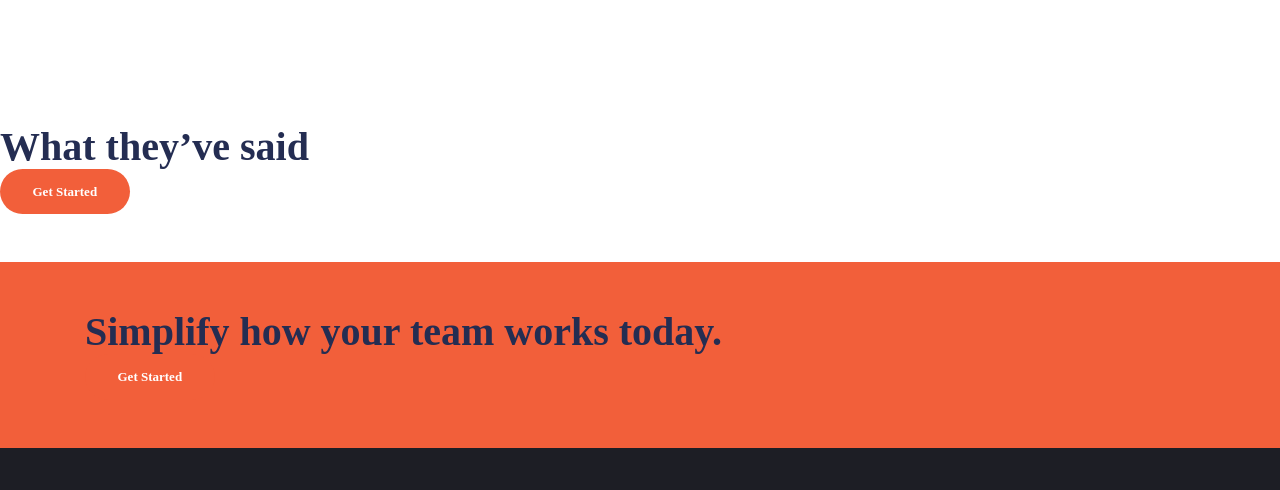
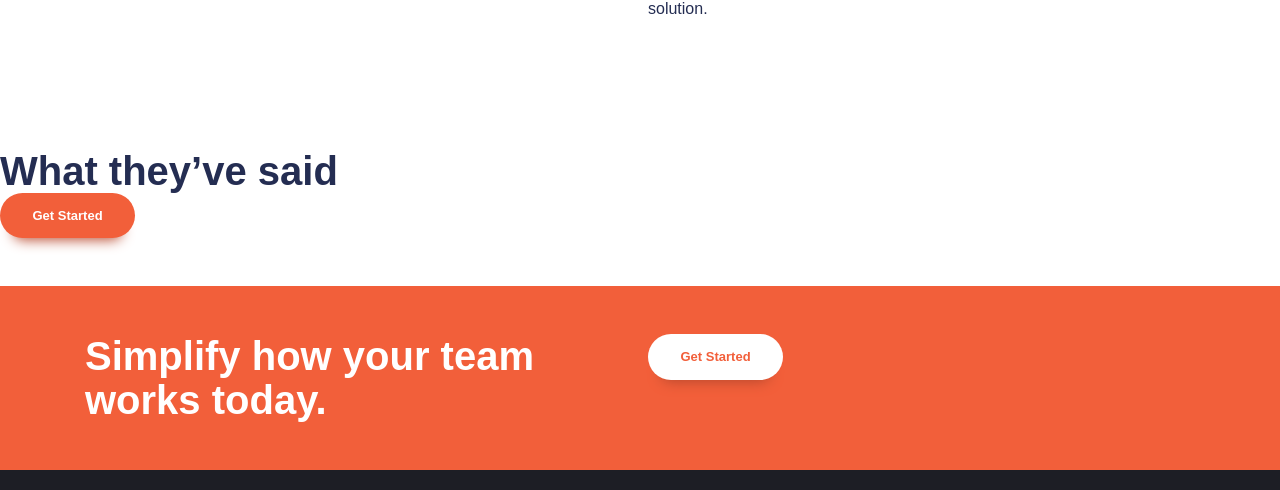
Before and after one commit to laabidihamza/Manage-landing-page, a plain HTML site: page index.html in a window 1280 px wide. Shown: the part 1192-1682 px from the top of the page. Drawn offline with Linux system fonts and the light colour scheme.

Commit message:
finish the general styling

```diff
--- a/index.html
+++ b/index.html
@@ -77,7 +77,7 @@
         </section>
         <section class="cta | padding-block-700 bg-accent-400 text-neutral-100">
             <div class="container">
-                <div class="even-volumns">
+                <div class="even-columns">
                     <div>
                         <p class="fs-secondary-heading fw-bold">Simplify how your team works today.</p>
                     </div>
--- a/style.css
+++ b/style.css
@@ -1,12 +1,13 @@
 :root {
+    --clr-accent-500: hsl(12, 60%, 45%);
     --clr-accent-400: hsl(12, 88%, 59%);
     --clr-accent-300: hsl(12, 88%, 75%);
     --clr-accent-100: hsl(13, 100%, 96%);
     --clr-primary-400: hsl(228, 39%, 23%);
     --clr-neutral-900: hsl(232, 12%, 13%);
-    --clr-neutral-100: hsl(0, 0, 100%);
+    --clr-neutral-100: white;
     --ff-primary: "Be Vietnam Pro", sans-serif;
-    --ff-body: var (var(--ff-primary));
+    --ff-body: var(--ff-primary);
     --ff-heading: var(--ff-primary);
     --fw-regular: 400;
     --fw-semi-bold: 500;
@@ -265,14 +266,27 @@ body {
     text-decoration: none;
     border: 0;
     border-radius: 100vmax;
-    padding: 1em 2.5em;
+    padding: 1.25em 2.5em;
     font-weight: var(--fw-bold);
     font-size: var(--fs-button);
+    line-height: 1;
     color: white;
     background-color: var(--clr-accent-400);
+    box-shadow: 0 1.125em 1em -1em var(--clr-accent-500);
+}
+
+.button[data-type="inverted"] {
+    background-color: white;
+    color: var(--clr-accent-400);
 }
 
 .button:hover,
 .button:focus-visible {
     background-color: var(--clr-accent-300);
 }
+
+.button[data-type="inverted"]:hover,
+.button[data-type="inverted"]:focus-visible {
+    background-color: white;
+    color: var(--clr-accent-300);
+}
```
